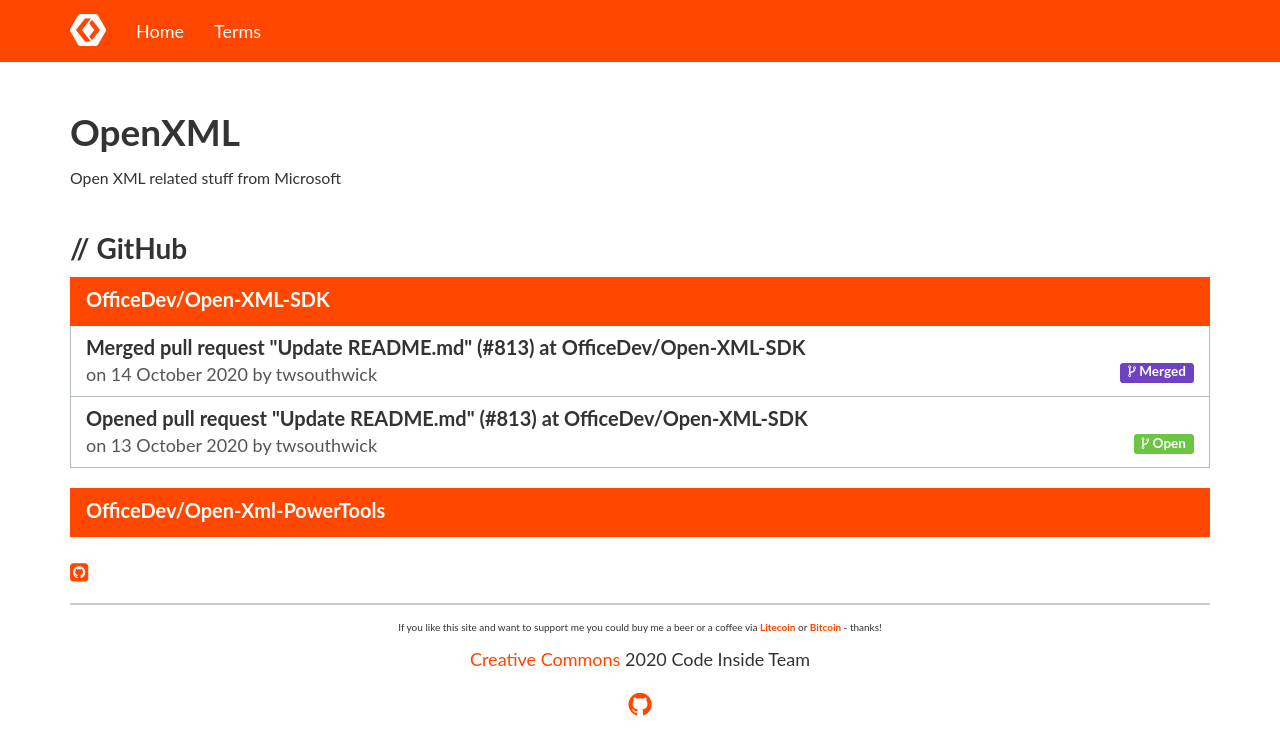
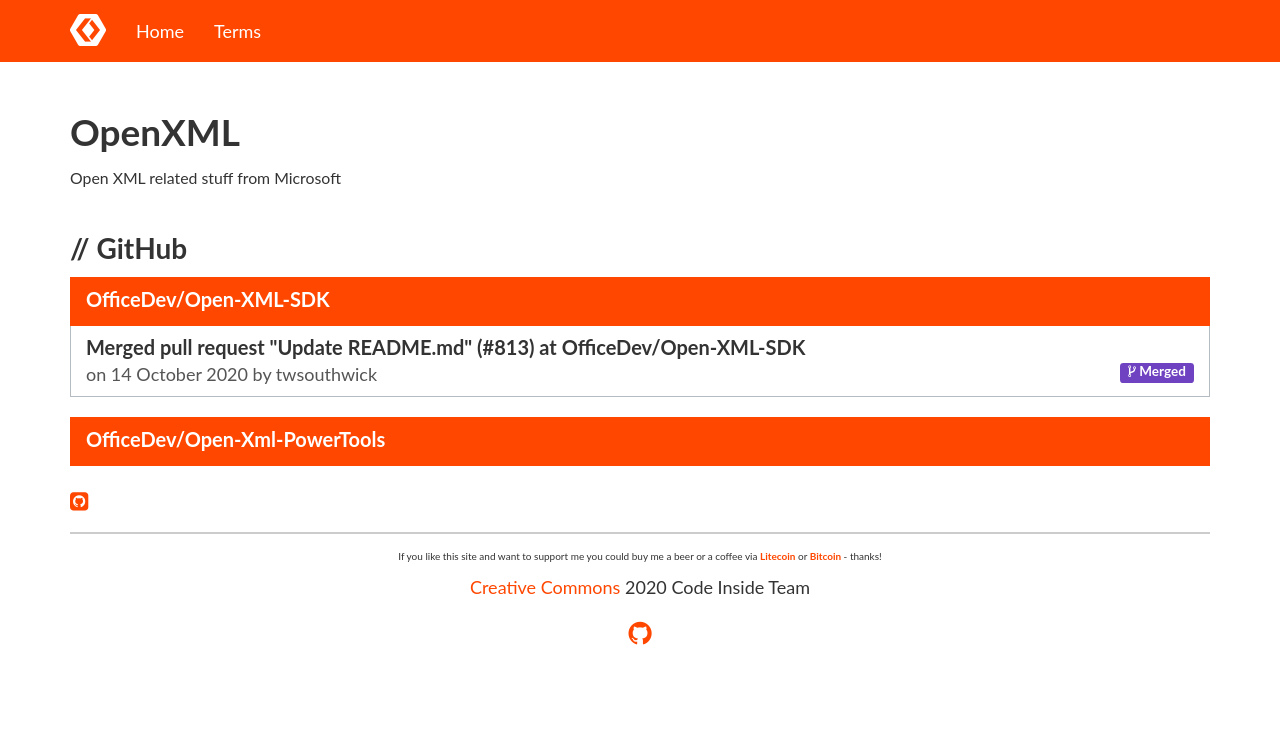
Before and after one commit to Code-Inside/KnowYourStack, a Jekyll site: the page built from _pages/openxml.html, in a window 1280 px wide. Shown: the top 755 px of the page. Built offline with Jekyll 4.4.1, drawn with Linux system fonts in a browser that asks for light colours; nearby versions of some CDN libraries; comment, search, counter and statistics services are not loaded.

Commit message:
Sloader update on _data/OpenXml.json

```diff
--- a/_data/OpenXml.json
+++ b/_data/OpenXml.json
@@ -1 +1 @@
-{"Data":{"Sdk":{"Events":[{"Id":"13844628861","Type":"PullRequestEvent","CreatedAt":"2020-10-14T15:05:03","Actor":"twsouthwick","Repository":"OfficeDev/Open-XML-SDK","Organization":"OfficeDev","RawContent":null,"RelatedAction":"merged","RelatedUrl":"https://github.com/OfficeDev/Open-XML-SDK/pull/813","RelatedDescription":"Merged pull request \"Update README.md\" (#813) at OfficeDev/Open-XML-SDK","RelatedBody":""},{"Id":"13835386507","Type":"PullRequestEvent","CreatedAt":"2020-10-13T22:44:49","Actor":"twsouthwick","Repository":"OfficeDev/Open-XML-SDK","Organization":"OfficeDev","RawContent":null,"RelatedAction":"opened","RelatedUrl":"https://github.com/OfficeDev/Open-XML-SDK/pull/813","RelatedDescription":"Opened pull request \"Update README.md\" (#813) at OfficeDev/Open-XML-SDK","RelatedBody":""}],"ResultType":"GitHubEvent"},"PowerTools":{"Events":[],"ResultType":"GitHubEvent"}},"RunOn":"2020-10-27T05:30:41.7483332Z","RunDurationInMilliseconds":874}
+{"Data":{"Sdk":{"Events":[{"Id":"13844628861","Type":"PullRequestEvent","CreatedAt":"2020-10-14T15:05:03","Actor":"twsouthwick","Repository":"OfficeDev/Open-XML-SDK","Organization":"OfficeDev","RawContent":null,"RelatedAction":"merged","RelatedUrl":"https://github.com/OfficeDev/Open-XML-SDK/pull/813","RelatedDescription":"Merged pull request \"Update README.md\" (#813) at OfficeDev/Open-XML-SDK","RelatedBody":""}],"ResultType":"GitHubEvent"},"PowerTools":{"Events":[],"ResultType":"GitHubEvent"}},"RunOn":"2020-10-29T05:30:43.6970841Z","RunDurationInMilliseconds":837}
```
